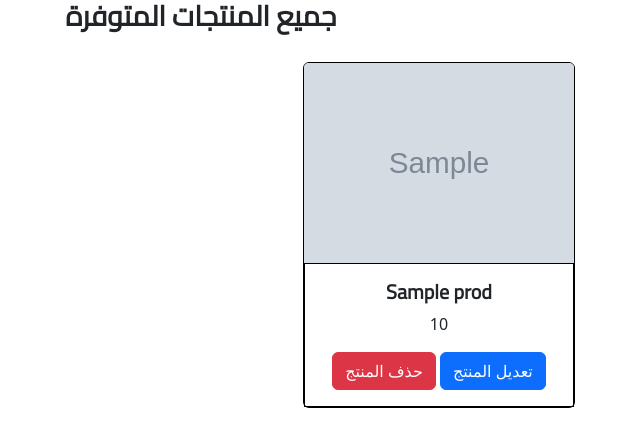
After one commit to Abdullah-git-VS/COS_251_V2, a PHP site: page /prouducts.php in a window 1280 px wide. The commit adds this page. Shown: the top 447 px of the page, without its empty margins (439-1079 px from the left). Run offline with PHP 8.4, Linux system fonts and the light colour scheme; tables that the repository leaves empty or names only in its code hold one stand-in row (values such as "Sample post"); grey boxes marked "Sample" are stand-in pictures.

Commit message:
إضافة التعديل

```diff
--- a/config.php
+++ b/config.php
@@ -1,6 +1,3 @@
 <?php
-$conn =mysqli_connect('localhost','root','12345678','online');
-
-
-
+$con =mysqli_connect('localhost','root','12345678','online');
 ?>
--- /dev/null
+++ b/delete.php
@@ -0,0 +1,6 @@
+<?php
+include('config.php');
+$ID=$_GET['id'];
+mysqli_query($con,"DELETE FROM prod WHERE id=$ID");
+header('location: prouducts.php');
+?>
--- /dev/null
+++ b/prouducts.php
@@ -0,0 +1,66 @@
+<!DOCTYPE html>
+<html lang="en">
+
+<head>
+    <link href="https://cdn.jsdelivr.net/npm/bootstrap@5.3.3/dist/css/bootstrap.min.css" rel="stylesheet" integrity="sha384-QWTKZyjpPEjISv5WaRU9OFeRpok6YctnYmDr5pNlyT2bRjXh0JMhjY6hW+ALEwIH" crossorigin="anonymous">
+    <link rel="preconnect" href="https://fonts.googleapis.com">
+    <link rel="preconnect" href="https://fonts.gstatic.com" crossorigin>
+    <link href="https://fonts.googleapis.com/css2?family=Cairo:wght@400&display=swap" rel="stylesheet">
+    <meta charset="UTF-8">
+    <meta name="viewport" content="width=device-width, initial-scale=1.0">
+    <link rel="stylesheet" href="index.css">
+    <title>prouducts | المنتجات</title>
+    <style>
+        h3,h5{
+            font-family: "Cairo", sans-serif;
+            font-weight: bold;
+        }
+        .card{
+            float: right;
+            margin-top: 20px;
+            margin-left: 10px;
+            margin-right: 10px;
+
+        }
+        .card img{
+            width: 100%;
+            height: 200px;
+
+        }
+        main{
+            width: 60%;
+        }
+
+
+    </style>
+</head>
+
+<body>
+    <center>
+        <h3>جميع المنتجات المتوفرة</h3>
+    </center>
+        <?php
+        include('config.php');
+        $result = mysqli_query($con, "SELECT * FROM prod");
+        while ($row = mysqli_fetch_array($result)) {
+            echo "
+        <center>
+        <main>
+            <div class='card' style='width: 17rem; border: 1px black solid;'>
+             <img src='$row[image]' class='card-img-top'>
+             <div class='card-body' style='border: 1px black solid;'>
+                    <h5 class='card-title'>$row[name]</h5>
+                    <p class='card-text'>$row[price]</p>
+                    <a href='delete.php? id=$row[id]' class='btn btn-danger'>حذف المنتج</a>
+                    <a href='update.php? id=$row[id]' class='btn btn-primary'>تعديل المنتج</a>
+                </div>
+            </div>
+        </main>
+            <center>
+            ";
+        }
+        //mysqli_close($con);
+        ?>
+    </center>
+</body>
+</html>
```
Also changed, not shown: UP.php (added, +22 -0 lines), insert.php (+4 -5 lines), test.php (+4 -4 lines), update.php (added, +45 -0 lines), images/Screenshot (2).png (added), images/Untitled2.png (added).
